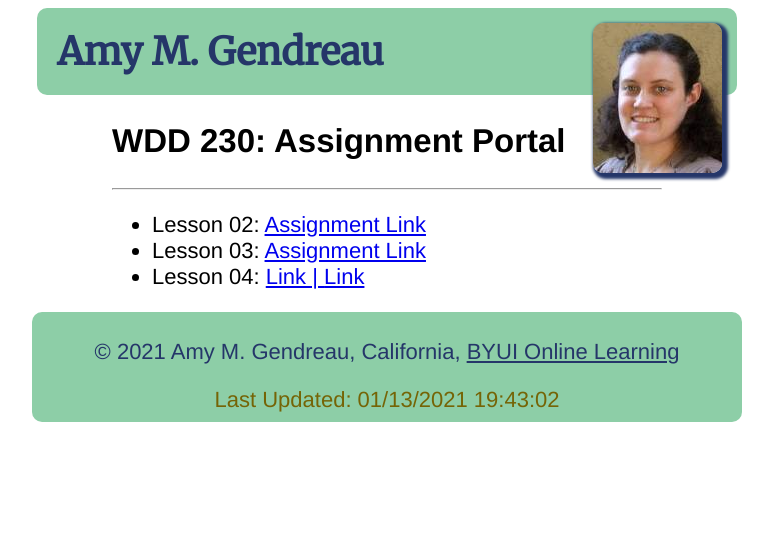
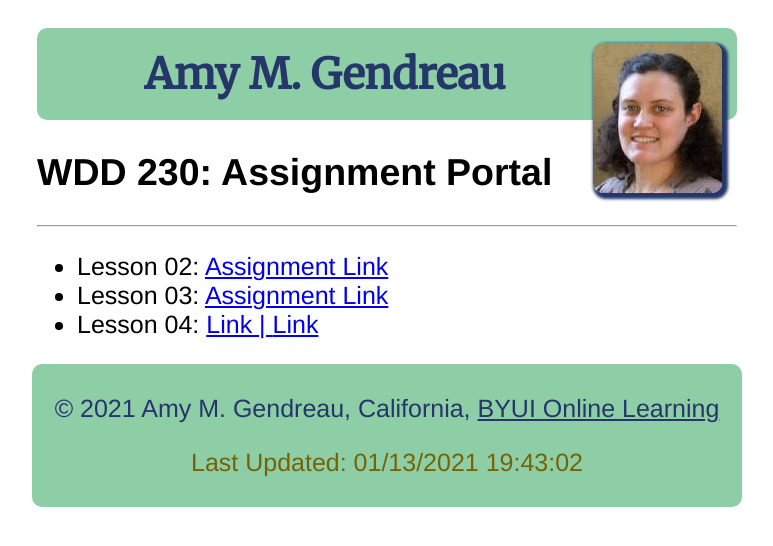
Before and after one commit to gendreaua/wdd230, a plain HTML site: page index.html in a window 1280 px wide. Shown: the whole page, without its empty margins (253-1026 px from the left). Drawn offline with Linux system fonts and the light colour scheme; a web font is replaced by a local one.

Commit message:
css fix visual app

```diff
--- a/css/style.css
+++ b/css/style.css
@@ -13,16 +13,16 @@ header, footer, main {
     width: 700px;
     margin: auto;
     font-family: var(--paragraph-font);
-    font-size: 22px;
+    font-size: 25px;
 }
 
 h1 {
-    font-size: 38px;
+    font-size: 42px;
     font-family: var(--heading-font);
     background-color: var(--primary-color);
     border-radius: 10px;
     padding: 20px;
-    margin: auto;
+    text-align: center;
     color: var(--accent-color);
 }
 
@@ -35,17 +35,12 @@ img {
     box-shadow: 3px 3px 3px 3px var(--accent-color);
 }
 
-main {
-    width: 550px;
-}
-
 p {
     padding: 0px;
 }
 
 footer {
     width: 700px;
-    height: 100px;
     padding: 5px;
     border-radius: 10px;
     background-color: var(--primary-color);
--- a/index.html
+++ b/index.html
@@ -15,11 +15,11 @@
     <main>
         <h2>WDD 230: Assignment Portal</h2>
         <hr>
-        <ul>
+        <div><ul>
             <li>Lesson 02: <a href="#">Assignment Link</a></li>
             <li>Lesson 03: <a href="#">Assignment Link</a></li>
             <li>Lesson 04: <a href="#">Link | </a><a href="#">Link</a></li>
-        </ul>
+        </ul></div>
     </main>
     <footer>
         <p class="copy">&copy; <span id="currentYear"></span> Amy M. Gendreau, California,
```
